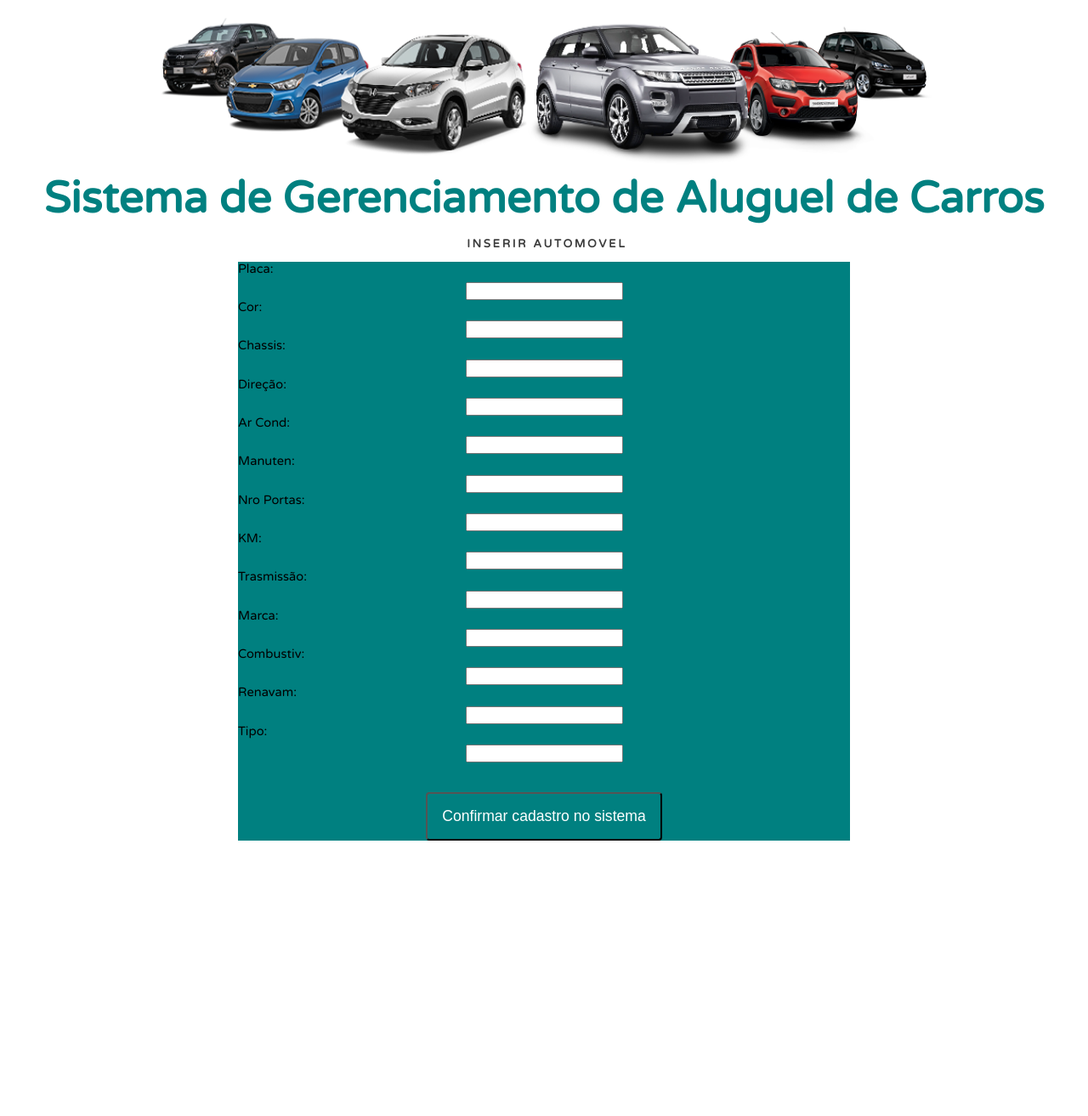
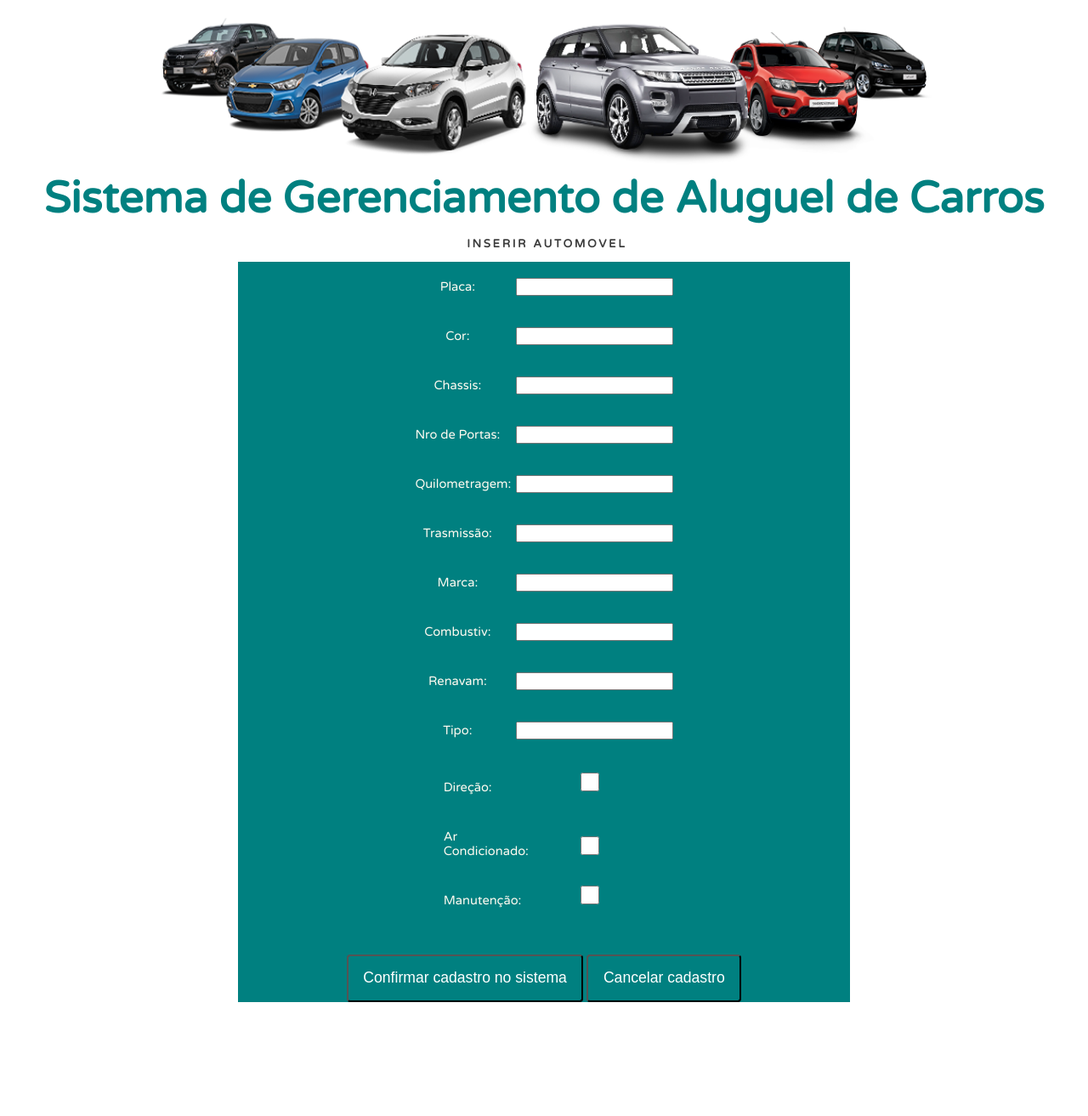
Before and after one commit to Rav98/Sistema_aluguel_de_carros, a PHP site: page /inserir_carros.php in a window 1280 px wide. Shown: the part 162-1475 px from the top of the page at 85% size. Before the commit the page ends 1151 px from the top, so only its background shows below. Run offline with PHP 8.4, Linux system fonts and the light colour scheme.

Commit message:
Correção CSS

```diff
--- a/default.css
+++ b/default.css
@@ -587,3 +587,43 @@ ul.contact li a:before {
 #three-column .arrow-down {
 	border-top-color: #292929;
 }
+
+#textologin {
+	margin-top: 3%;
+	margin-inline-end: 2%;
+	margin-block-end: 2%;
+	text-align: center;
+	text-shadow: #FFF;
+	color:floralwhite;
+	font-size: 140%;
+	width: 100px;
+	height: 22px;
+	display: inline-block;
+}
+
+#textocadastra {
+	margin-top: 3%;
+	margin-inline-end: 2%;
+	margin-block-end: 2%;
+	text-align: center;
+	text-shadow: #FFF;
+	color:floralwhite;
+	font-size: 100%;
+	width: 100px;
+	height: 22px;
+	display: inline-block;
+}
+
+
+#textocadastracheck{
+	margin-top: 3%;
+	margin-inline-end: 2%;
+	margin-block-end: 2%;
+	text-align: left;
+	text-shadow: #FFF;
+	color:floralwhite;
+	font-size: 100%;
+	width: 100px;
+	height: 22px;
+	display: inline-block;
+}
--- a/inserir_carros.php
+++ b/inserir_carros.php
@@ -30,61 +30,66 @@
                         <div id="wrapperlogin">
                             <form method="post" action="salvaCarro.php">
 
-                                <label id="textologin">Placa:</label>
+                                <label id="textocadastra">Placa:</label>
                                 <input type="text" name="placaAutomovel" />
                                 <br>
 
-                                <label id="textologin">Cor:</label>
+                                <label id="textocadastra">Cor:</label>
                                 <input type="text" name="corAutomovel" />
                                 <br>
 
-                                <label id="textologin">Chassis:</label>
+                                <label id="textocadastra">Chassis:</label>
                                 <input type="text" name="chassisAutomovel" />
                                 <br>
 
-                                <label id="textologin">Direção:</label>
-                                <input type="text" name="direcaoAutomovel" />
-                                <br>
-
-                                <label id="textologin">Ar Cond: </label>
-                                <input type="text" name="ar_condicionadoAutomovel" />
-                                <br>
-
-                                <label id="textologin">Manuten: </label>
-                                <input type="text" name="manutencaoAutomovel" />
-                                <br>
-
-                                <label id="textologin">Nro Portas:</label>
+                                <label id="textocadastra">Nro de Portas:</label>
                                 <input type="text" name="nro_de_portasAutomovel" />
                                 <br>
 
-                                <label id="textologin">KM:</label>
+                                <label id="textocadastra">Quilometragem:</label>
                                 <input type="text" name="quilometragemAutomovel" />
                                 <br>
 
-                                <label id="textologin">Trasmissão:</label>
+                                <label id="textocadastra">Trasmissão:</label>
                                 <input type="text" name="transmissaoAutomovel" />
                                 <br>
 
-                                <label id="textologin">Marca:</label>
+                                <label id="textocadastra">Marca:</label>
                                 <input type="text" name="marcaAutomovel" />
                                 <br>
 
-                                <label id="textologin">Combustiv:</label>
+                                <label id="textocadastra">Combustiv:</label>
                                 <input type="text" name="tipo_de_combustivelAutomovel" />
                                 <br>
 
-                                <label id="textologin">Renavam:</label>
+                                <label id="textocadastra">Renavam:</label>
                                 <input type="text" name="renavamAutomovel" />
                                 <br>
 
-                                <label id="textologin">Tipo:</label>
+                                <label id="textocadastra">Tipo:</label>
                                 <input type="text" name="tipoAutomovel" />
+                                <br>
+
+                                <label id="textocadastracheck">Direção:</label>
+                                <input type="checkbox" id="textocadastra" name="direcaoAutomovel" value = "TRUE"/>
+                                <br>
+
+                                <label id="textocadastracheck">Ar Condicionado: </label>
+                                <input type="checkbox" id="textocadastra" name="ar_condicionadoAutomovel" value = "TRUE"/>
+                                <br>
+
+                                <label id="textocadastracheck">Manutenção: </label>
+                                <input type="checkbox" id="textocadastra" name="manutencaoAutomovel" value = "TRUE"/>
                                 <br>
 
                                 <button type="submit" id="botaoCadastro" class="button">
                                     Confirmar cadastro no sistema
                                 </button>
+
+                                <button type="submit" id="botaoCancelar" class="button">
+                                    Cancelar cadastro
+                                </button>
+
                             </form>
                         </div>
                     </div>
```
